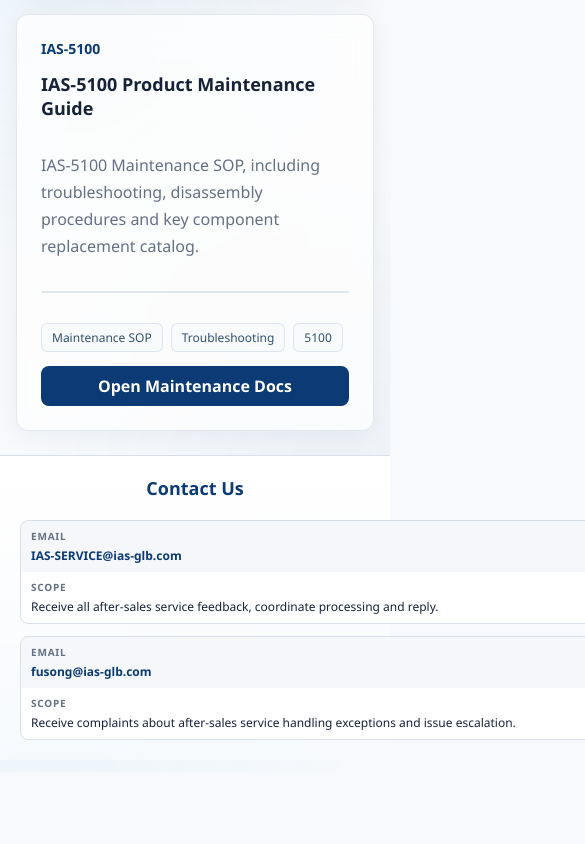
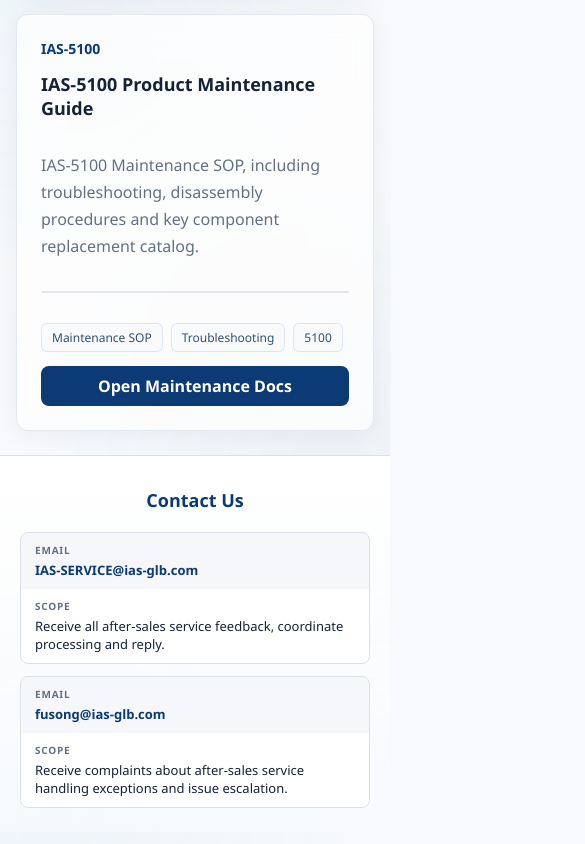
Before and after one commit to ZihaoBAO/ias-product-support-site, a Vue app: page /#/ in a window 390 px wide. Shown: the part 1045-1889 px from the top of the page, 585 px wide, since content can reach past the window. Before the commit the page ends 1817 px from the top, so only its background shows below. Built offline with nearby package versions, Linux system fonts and the light colour scheme.

Commit message:
fix: fix contact table bugs

```diff
--- a/src/styles.css
+++ b/src/styles.css
@@ -27,6 +27,7 @@
 body {
   margin: 0;
   min-width: 320px;
+  overflow-x: hidden;
   background:
     radial-gradient(circle at 15% 20%, rgba(0, 163, 199, 0.04), transparent 40%),
     radial-gradient(circle at 85% 80%, rgba(11, 58, 117, 0.04), transparent 40%),
@@ -1727,10 +1728,13 @@ pre {
   border: 1px solid var(--line);
 }
 
+/* ── Contact table (wide screen) ── */
 .contact-table {
   margin: 0 auto;
   border-collapse: collapse;
   width: min(100%, 680px);
+  max-width: 100%;
+  table-layout: fixed;
   text-align: left;
 }
 
@@ -1750,6 +1754,9 @@ pre {
   font-size: 13px;
   color: var(--ink);
   border-bottom: 1px solid var(--line);
+  min-width: 0;
+  overflow-wrap: anywhere;
+  word-break: break-word;
 }
 
 .contact-table td a {
@@ -1765,6 +1772,7 @@ pre {
 }
 
 @media (min-width: 861px) {
+  .contact-table th:first-child,
   .contact-table td:first-child {
     width: 220px;
   }
@@ -1775,16 +1783,36 @@ pre {
   }
 }
 
+/* ── Narrow screen: card layout ── */
 @media (max-width: 860px) {
+  .contact-footer {
+    padding: 32px 20px 24px;
+    overflow: hidden;
+  }
+
   .contact-intl {
+    width: 100%;
     max-width: 100%;
     min-width: 0;
   }
 
-  .contact-table {
-    margin: 0;
+  /* Destroy table semantics — every part becomes a block */
+  .contact-table,
+  .contact-table thead,
+  .contact-table tbody,
+  .contact-table tr,
+  .contact-table th,
+  .contact-table td {
     display: block;
     width: 100%;
+    border-collapse: unset;
+    margin: 0;
+  }
+
+  .contact-table {
+    width: 100% !important;
+    max-width: 100%;
+    min-width: 0;
   }
 
   .contact-table thead {
@@ -1798,20 +1826,23 @@ pre {
   }
 
   .contact-table tr {
-    display: block;
-    width: 100%;
+    max-width: 100%;
+    min-width: 0;
     border: 1px solid var(--line);
     border-radius: 8px;
+    background: var(--surface);
     overflow: hidden;
-    background: var(--surface);
   }
 
   .contact-table td {
-    display: block;
-    width: 100%;
+    max-width: 100%;
+    min-width: 0;
     padding: 10px 14px;
     border-bottom: none;
     text-align: left;
+    white-space: normal;
+    overflow-wrap: anywhere;
+    word-break: break-word;
   }
 
   .contact-table td:first-child {
@@ -1940,18 +1971,6 @@ pre {
   .product-summary {
     min-width: 0;
   }
-
-  .contact-footer {
-    padding: 20px 20px 20px;
-  }
-
-  .contact-table th,
-  .contact-table td {
-    padding: 8px 10px;
-    font-size: 12px;
-    white-space: normal;
-    word-break: break-all;
-  }
 }
 
 @media (max-width: 560px) {
```
